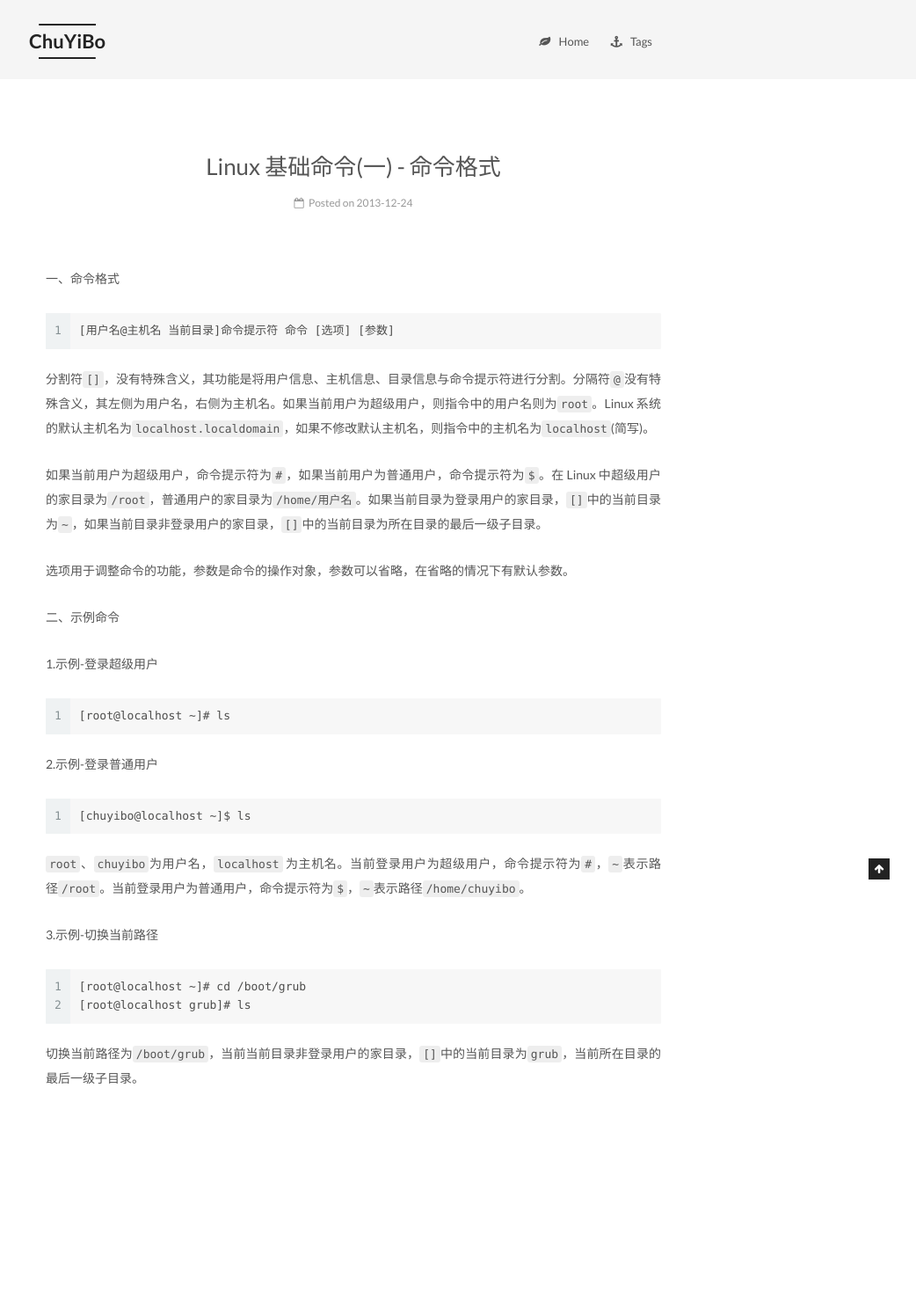
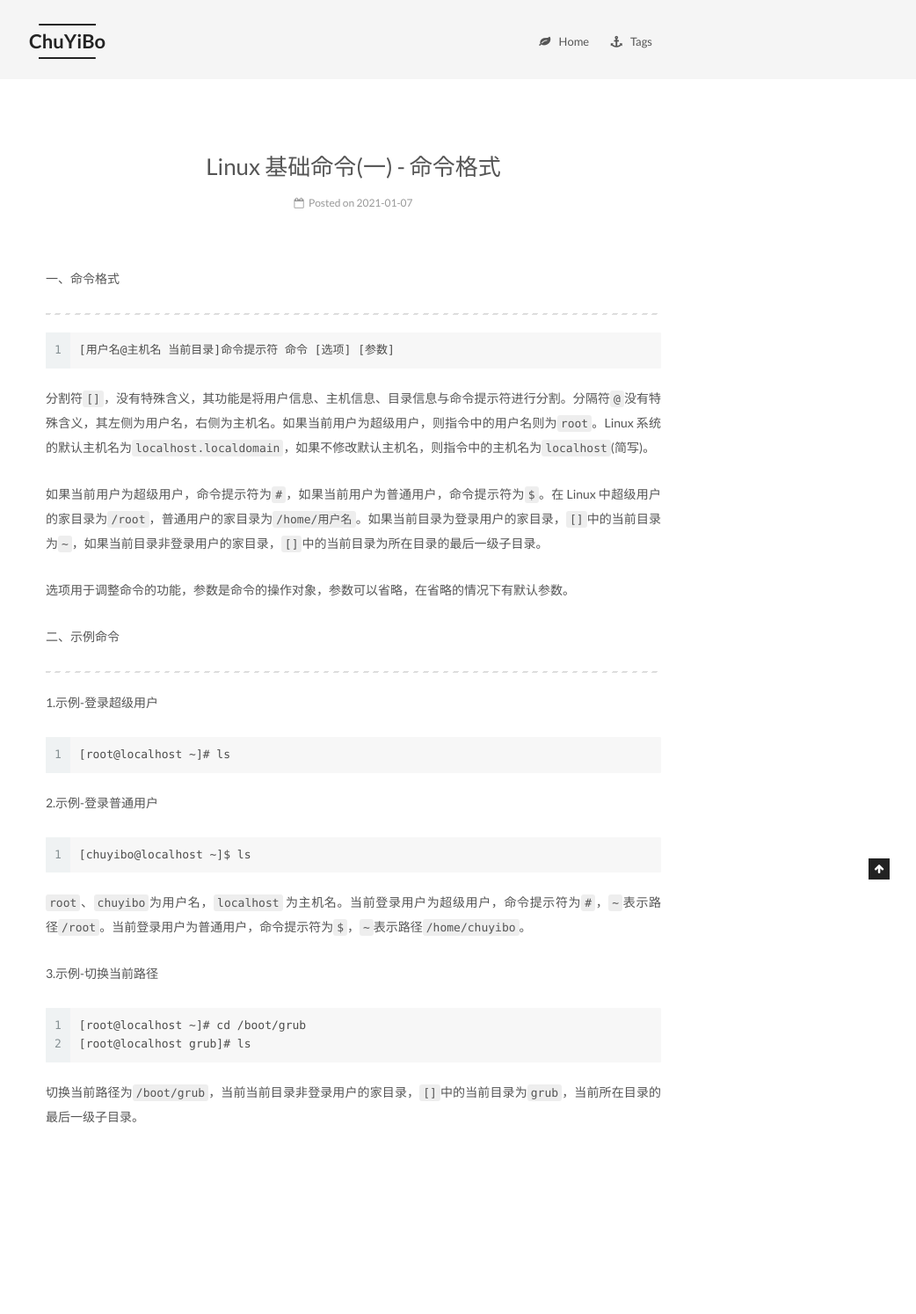
Before and after one commit to chuyibo/chuyibo.github.io, a Jekyll site: the page built from _posts/2013-12-24-Linux 基础命令(一).md, in a window 1280 px wide. Shown: the whole page at 88% size, without its empty margins (238-1280 px from the left). Built offline with Jekyll 4.4.1, drawn with Linux system fonts in a browser that asks for light colours; before the commit the page ends 1450 px from its top, so only the background shows below that.

Commit message:
2021/01/07

````diff
--- a/_posts/2013-12-24-categories.md
+++ b/_posts/2013-12-24-Linux 基础命令(一).md
@@ -1,11 +1,14 @@
 ---
 title: Linux 基础命令(一) - 命令格式
-date: 2013-12-24 23:30:09
+date: 2021-01-07 17:24:00
 categories:
-- Linux命令
+tags:
+- Linux 命令
 ---
 
 一、命令格式
+
+----
 
 ```
 [用户名@主机名 当前目录]命令提示符 命令 [选项] [参数]
@@ -18,6 +21,8 @@
 选项用于调整命令的功能，参数是命令的操作对象，参数可以省略，在省略的情况下有默认参数。
 
 二、示例命令
+
+----
 
 1.示例-登录超级用户
 
````
